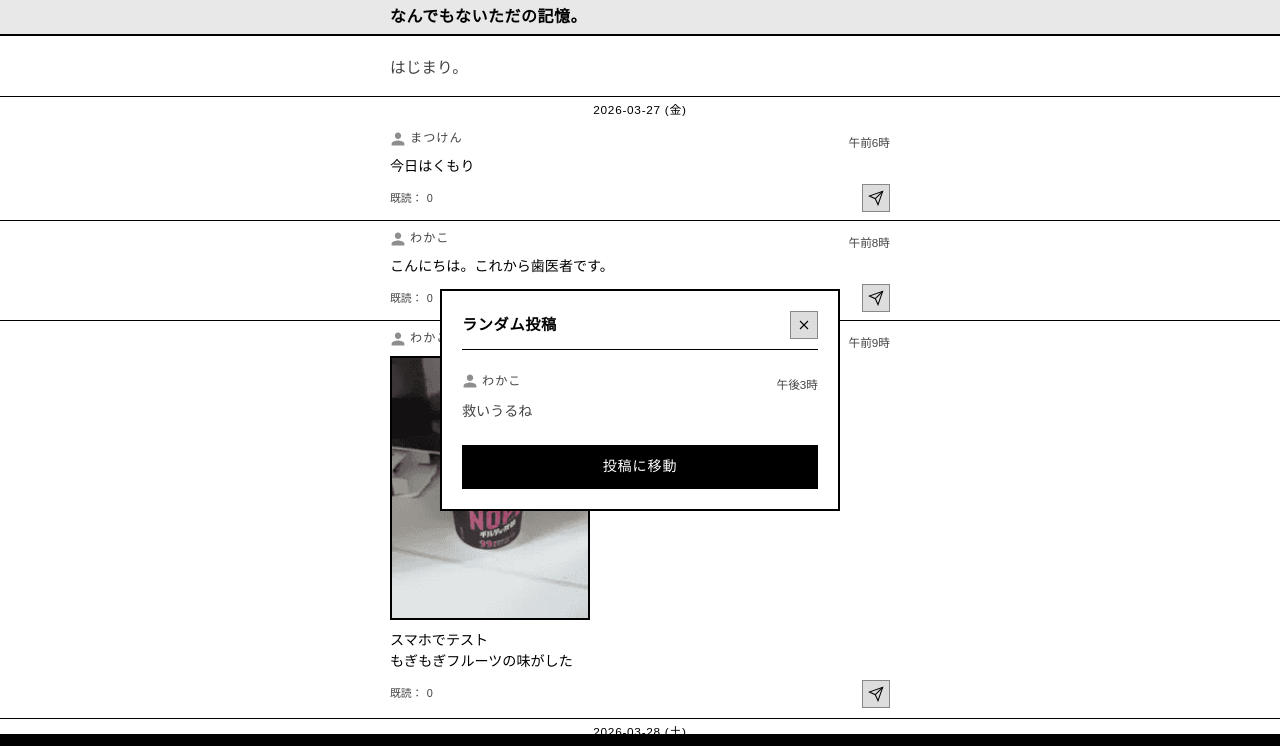
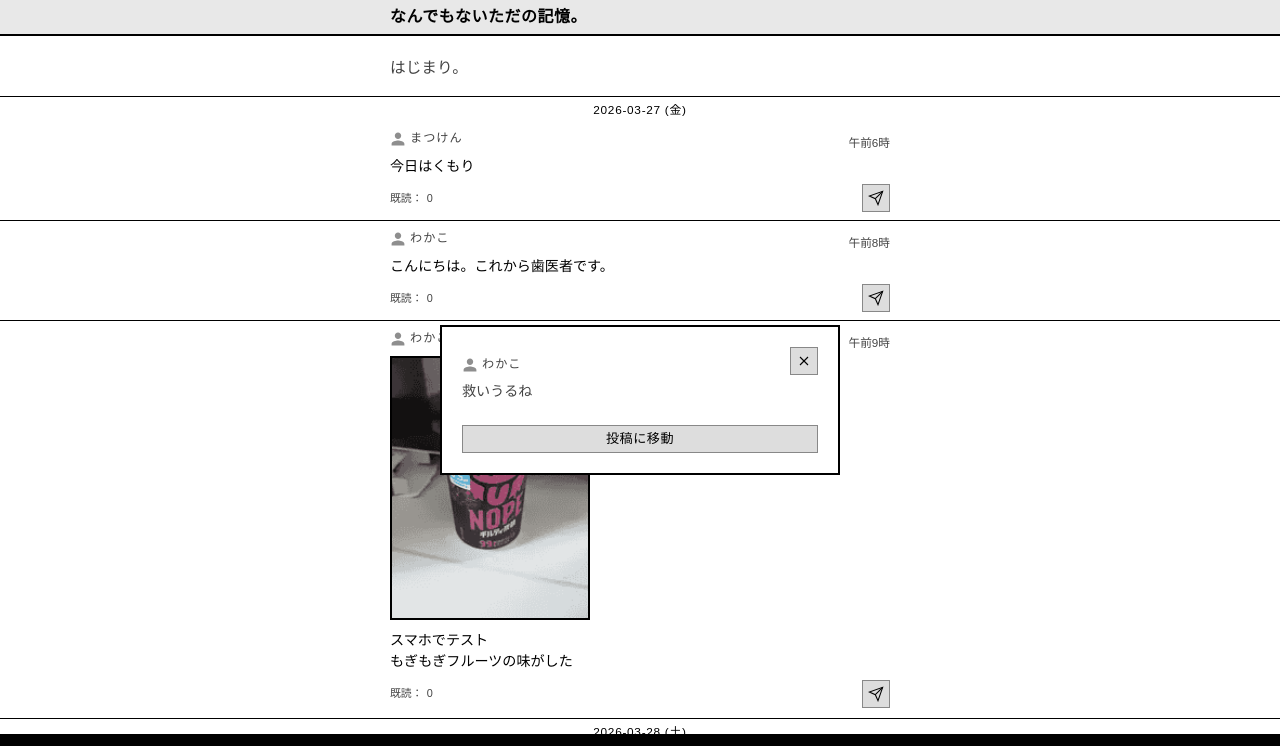
Before and after one commit to kentam1127g/001, a website with bundled scripts: page index.html in a window 1280 px wide. Both pictures are taken after a click on the button "ランダム". Shown: the top 746 px of the page. Built offline with nearby package versions, Linux system fonts and the light colour scheme; no server answers.

Commit message:
２２２２

```diff
--- a/css/modal.css
+++ b/css/modal.css
@@ -96,10 +96,11 @@
   border: 0;
 }
 
-#imageModalClose {
+#imageModalClose,
+#randomModalClose {
   position: absolute;
-  top: 0;
-  right: 0;
+  top: 20px;
+  right: 20px;
   z-index: 10;
   /* .icon-btn のスタイルを継承 */
 }
@@ -140,8 +141,7 @@
 #randomPreview .preview-bubble {
   padding: 9px 0;
   margin-bottom: 12px;
-  max-height: 220px;
-  overflow-y: auto;
+  /* max-height を削除し、コンテンツに合わせて伸びるように変更 */
 }
 
 #randomPreview .bubble::after {
@@ -150,19 +150,25 @@
 
 #randomPreview .entry-media {
   cursor: default;
-  width: 55%;
+  width: 100%; /* プレビューでも画像は横幅いっぱいに表示 */
+  margin: 10px 0;
 }
-
 .random-go-btn {
   display: block;
   width: 100%;
-  padding: 9px 0;
-  background: #000;
-  color: #fff;
-  border: none;
-  font-size: 0.88rem;
-  letter-spacing: 0.06em;
+  background: #ddd;
+  color: #000;
+  border: 1px solid #888;
+  font-size: 0.82rem;
+  letter-spacing: 0.04em;
   cursor: pointer;
+}
+
+.random-go-btn:hover {
+  background: #bbb;
+  border-color: #000;
+}
+
   font-family: inherit;
 }
 
--- a/index.html
+++ b/index.html
@@ -116,16 +116,13 @@
 
   <div id="randomModal" class="modal-overlay" role="dialog" aria-modal="true" aria-labelledby="randomModalTitle">
     <div class="modal-box">
-      <div class="modal-header">
-        <h2 class="modal-title" id="randomModalTitle">ランダム投稿</h2>
+      <div class="modal-body">
         <button id="randomModalClose" class="icon-btn" type="button" aria-label="閉じる">
           <svg viewBox="0 0 24 24">
             <line x1="18" y1="6" x2="6" y2="18"></line>
             <line x1="6" y1="6" x2="18" y2="18"></line>
           </svg>
         </button>
-      </div>
-      <div class="modal-body">
         <div class="random-modal-loader">
           <div id="randomPixelLoader" class="pixel-loader">
             <div class="pixel-loader-bar">
--- a/js/modals.js
+++ b/js/modals.js
@@ -131,7 +131,6 @@ function buildPreviewHTML(entry) {
         <span class="author">
           <svg class="author-icon" viewBox="0 0 24 24" fill="currentColor" aria-hidden="true"><path d="M12 12c2.7 0 4.8-2.1 4.8-4.8S14.7 2.4 12 2.4 7.2 4.5 7.2 7.2 9.3 12 12 12zm0 2.4c-3.2 0-9.6 1.6-9.6 4.8v2.4h19.2v-2.4c0-3.2-6.4-4.8-9.6-4.8z"/></svg>${escapeHtml(entry.author || '')}
         </span>
-        <span>${escapeHtml(formatOnlyTime(entry.createdAt))}</span>
       </div>
       ${imageHtml}
       ${captionHtml}
```
